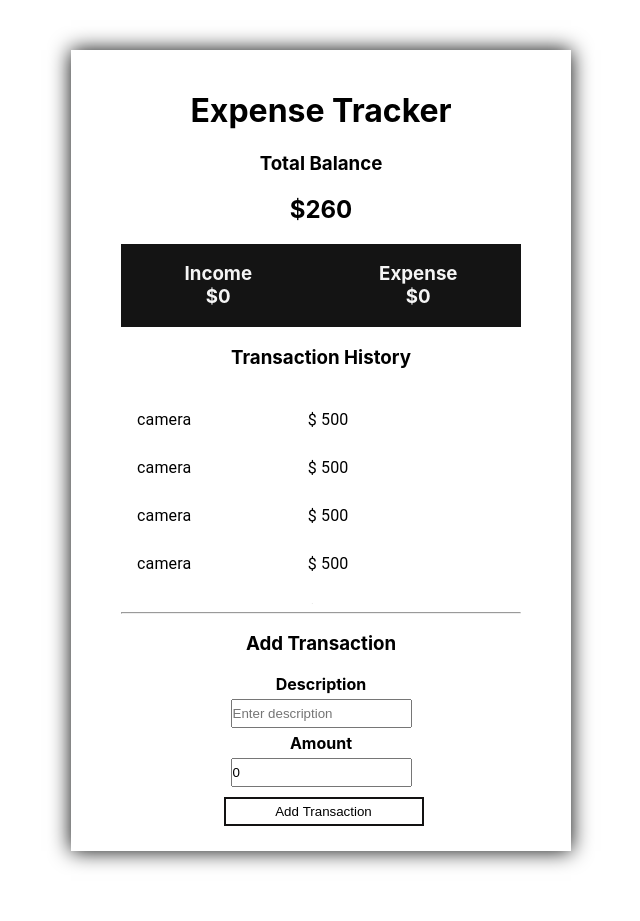
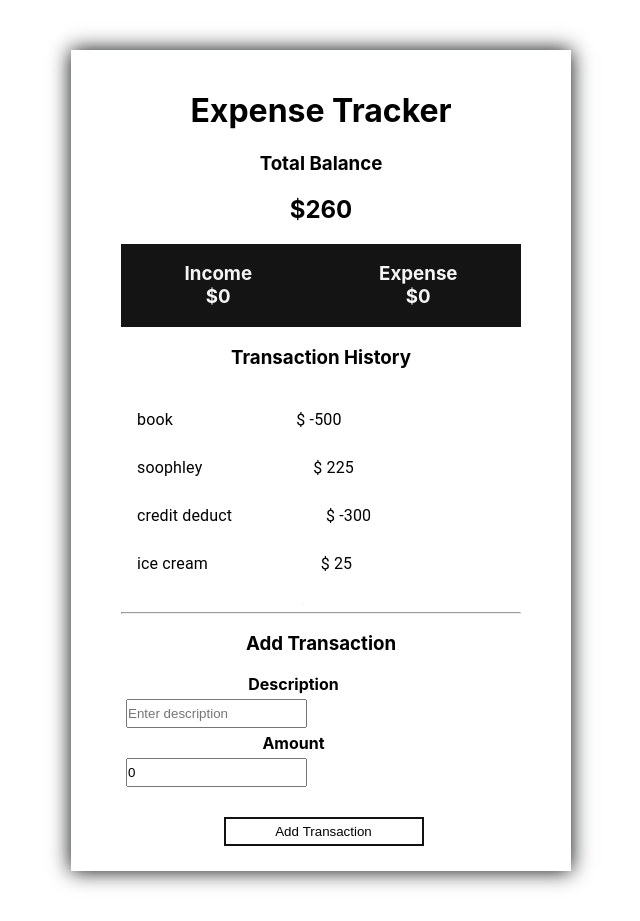
Before and after one commit to aliijaz1997/expensetrackerusingtypescript, a React (Create React App) app: page / in a window 1280 px wide. Shown: the whole page, without its empty margins (319-959 px from the left). Built offline with nearby package versions, Linux system fonts and the light colour scheme.

Commit message:
successfully render the list
done some css

```diff
--- a/src/App.css
+++ b/src/App.css
@@ -10,15 +10,7 @@
   margin-bottom: 50px;
 
 }
-.form {
-  font-weight: bold;
-}
-.form input {
-  padding: 5px 0;
-  margin: 5px;
-  outline-color: black;
-  max-width: 300px;
-}
+
 .Income-Expense {
   background-color: rgb(20, 20, 20);
   color: whitesmoke;
--- a/src/App.tsx
+++ b/src/App.tsx
@@ -1,30 +1,29 @@
-import React, { useState, useContext } from 'react';
+import React from 'react';
 // import logo from './logo.svg';
 import './App.css';
 import HistoryList from './Components/list';
 import { GlobalProvider } from './Components/Contextapi'
-import { transactionContext } from './Components/Contextapi';
+// import { transactionContext } from './Components/Contextapi';
+import AddTransaction from './Components/AddTransaction'
 function App() {
   // Making usestate to update the amount and description
-  const { addTransaction } = useContext(transactionContext);
+  // const { dispatch } = useContext(transactionContext);
 
-  const [newamount, setAmount] = useState<number>(0);
-  const [newdesc, setDesc] = useState<string>('');
-  const handleSetDesc = (e: React.ChangeEvent<HTMLInputElement>) => { setDesc(e.target.value) };
-  const handleSetAmount = (e: React.ChangeEvent<HTMLInputElement>) => { setAmount(Number(e.target.value)) };
-  const handleAddition = (event: React.FormEvent) => {
-    event.preventDefault();
-    const transaction = {
-      description: newdesc,
-      amount: Number(newamount)
-    }
-    // addnewtransaction(newtransaction)
-    addTransaction(transaction)
-    // console.log(newtransaction)
+  // const [newamount, setAmount] = useState<number>(0);
+  // const [newdesc, setDesc] = useState<string>('');
+  // const handleSetDesc = (e: React.ChangeEvent<HTMLInputElement>) => { setDesc(e.target.value) };
+  // const handleSetAmount = (e: React.ChangeEvent<HTMLInputElement>) => { setAmount(Number(e.target.value)) };
+  // const handleAddition = (event: React.FormEvent) => {
+  //   event.preventDefault();
+  //   const transaction = {
+  //     description: newdesc,
+  //     amount: Number(newamount)
+  //   }
 
-    setDesc('')
-    setAmount(0)
-  };
+  //   setDesc('')
+  //   setAmount(0)
+  // dispatch({data: transaction, type : 'Add'})
+  // };
 
 
 
@@ -41,22 +40,7 @@ function App() {
         <h3>Transaction History</h3>
         <HistoryList />
         <hr />
-        <h3>Add Transaction</h3>
-        <form className="form" onSubmit={handleAddition} >
-          <label>
-            Description
-      <br />
-            <input type='text' placeholder="Enter description" value={newdesc} onChange={handleSetDesc} required />
-          </label>
-          <br />
-          <label>
-            Amount
-      <br />
-            <input type='number' placeholder="Enter amount" value={newamount} onChange={handleSetAmount} required />
-          </label>
-          <br />
-          <input type="submit" className="button5" value="Add Transaction" />
-        </form>
+        <AddTransaction />
       </div>
     </GlobalProvider>
   );
--- /dev/null
+++ b/src/Components/AddTransaction.tsx
@@ -0,0 +1,58 @@
+import React, {useState, useContext} from 'react';
+// import {TransactionType} from '../types/AppTypes';
+
+//import Global Context
+import { transactionContext } from './Contextapi';
+import './addtrans.css';
+//importing style
+// import '../style/AddTransaction.css';
+
+const AddTransaction = () => {
+    const {addTransaction} = useContext(transactionContext);
+
+    const [newdesc, setDesc] = useState<string>('');
+    const [newamount, setAmount] = useState<number>(0);
+
+    const handleSetDesc = (e:React.ChangeEvent<HTMLInputElement>)=>{setDesc(e.target.value)};
+    const handleSetAmount = (e:React.ChangeEvent<HTMLInputElement>)=>{setAmount(Number(e.target.value))};
+    const handleAddition = (event:React.FormEvent)=>{
+
+        event.preventDefault(); // this function will handle page refresh on form submit
+
+        const transaction = {
+            description: newdesc,
+            amount: Number(newamount)
+        }
+        addTransaction(transaction)
+
+        setDesc('');
+        setAmount(0)
+
+        };
+
+    return (
+        <div>
+             <h3>Add Transaction</h3>
+        <form className="form" onSubmit={handleAddition} >
+<div className = "container-input">
+          <label className = "label">
+            Description
+      <br />
+            <input type = 'text' placeholder="Enter description" value={newdesc} onChange={handleSetDesc} required />
+          </label>
+          <br />
+          <label className = "label">
+            Amount
+      <br />
+            <input type = 'number' placeholder="Enter amount" value={newamount} onChange={handleSetAmount} required />
+          </label>
+</div>
+          <br />
+          <input type="submit" className="button5" value="Add Transaction" />
+        </form>
+
+        </div>
+    );
+}
+
+export default AddTransaction;
--- a/src/Components/Contextapi.tsx
+++ b/src/Components/Contextapi.tsx
@@ -1,18 +1,18 @@
 import React, { createContext, useReducer, ReactNode } from 'react';
-import transactionReducer from './reducer';
+import AppReducer from './reducer';
 
 // Mking types
 
 
 const initialstate: TransactionType[] = [
-    { amount: 500, description: "camera" },
-    { amount: 500, description: "camera" },
-    { amount: 500, description: "camera" },
-    { amount: 500, description: "camera" },
-    { amount: 500, description: "camera" }
-];
+    { amount: -500, description: "book" },
+    { amount: 225, description: "soophley" },
+    { amount: -300, description: "credit deduct" },
+    { amount: 25, description: "ice cream" },
+    { amount: -70, description: "loan" },
+]
 
-export type addedtrans = {
+ type addedtrans = {
     amount: number,
     desc: string,
 
@@ -40,29 +40,27 @@ export const transactionContext = createContext<any>({});
 // is to be performed and the fucntion usereducer takes updated
 // transaction reducer and initialvalue like in our case it is
 // transaction above.
-export const GlobalProvider: React.FC<GlobalContextPropType>  = ({ children }) => {
-    const [thisState, dispatch] = useReducer(transactionReducer, initialstate)
-    console.log(thisState);
-
+export const GlobalProvider: React.FC<GlobalContextPropType> = ({ children }) => {
+    const [transactionListState, dispatch] = useReducer(AppReducer, initialstate);
+   console.log(transactionListState);
 
     const addTransaction = (transaction: TransactionType) => {
-
         dispatch({
             type: 'AddTransaction',
             payload: transaction
         });
     }
 
+    // const deleteTransaction = (index: number) => {
+    //     dispatch({
+    //         type: 'DeleteTransaction',
+    //         payload: index
+    //     });
+    // }
+
     return (
-        <transactionContext.Provider value={{
-
-            thisState,
-            addTransaction,
-
-
-        }} >
+        <transactionContext.Provider value={{ transactionListState, addTransaction}}>
             {children}
         </transactionContext.Provider>
     )
-
 }
--- /dev/null
+++ b/src/Components/addtrans.css
@@ -0,0 +1,17 @@
+.form {
+    font-weight: bold;
+    /* text-align: center */
+    ;
+  }
+  .form input {
+    padding: 5px 0;
+    margin: 5px;
+    outline-color: black;
+    max-width: 300px;
+  }
+  .label {
+       margin-right: 215px;
+    }
+    .container-input {
+        margin-right: 55px;
+    }
--- a/src/Components/list.tsx
+++ b/src/Components/list.tsx
@@ -37,13 +37,13 @@ export default function HistoryList() {
 
   // ]
 
-  const {thisState} = useContext(transactionContext);
+  const {transactionListState} = useContext(transactionContext);
   // console.log(thisState);
   return (
     <List className={classes.root} >
         <li  className={classes.listSection}>
           <ul className={classes.ul}>
-            {thisState.map((item : TransactionType, index : number) => (
+            {transactionListState.map((item : TransactionType, index : number) => (
               <ListItem key = {index} className = "List" >
                 <ListItemText  primary={item.description} />
                 <ListItemText primary={ `$ ${item.amount}`} />
--- a/src/Components/reducer.tsx
+++ b/src/Components/reducer.tsx
@@ -1,14 +1,18 @@
 import {TransactionType} from './Contextapi';
 
-const transactionReducer = ((state: TransactionType[], action:{type:string, payload:any,}) => {
-     switch (action.type) {
-         case "Add":
-             console.log(state);
+// type StateType: TransactionType[] ;
 
-             return  [...state, action.payload]
-         default:
-            return state
-     }
+const AppReducer = (state:TransactionType[], action:{type:string, payload:any,}) => {
+    switch (action.type){
+        case "AddTransaction":
+            return  [...state, action.payload]
+
+        // case "DeleteTransaction":
+        //     return state.filter((transaction:TransactionType,index:number)=>(index !== action.payload))
+
+        default:
+            return state;
     }
-    )
-    export default transactionReducer;
+}
+
+export default AppReducer;
```
